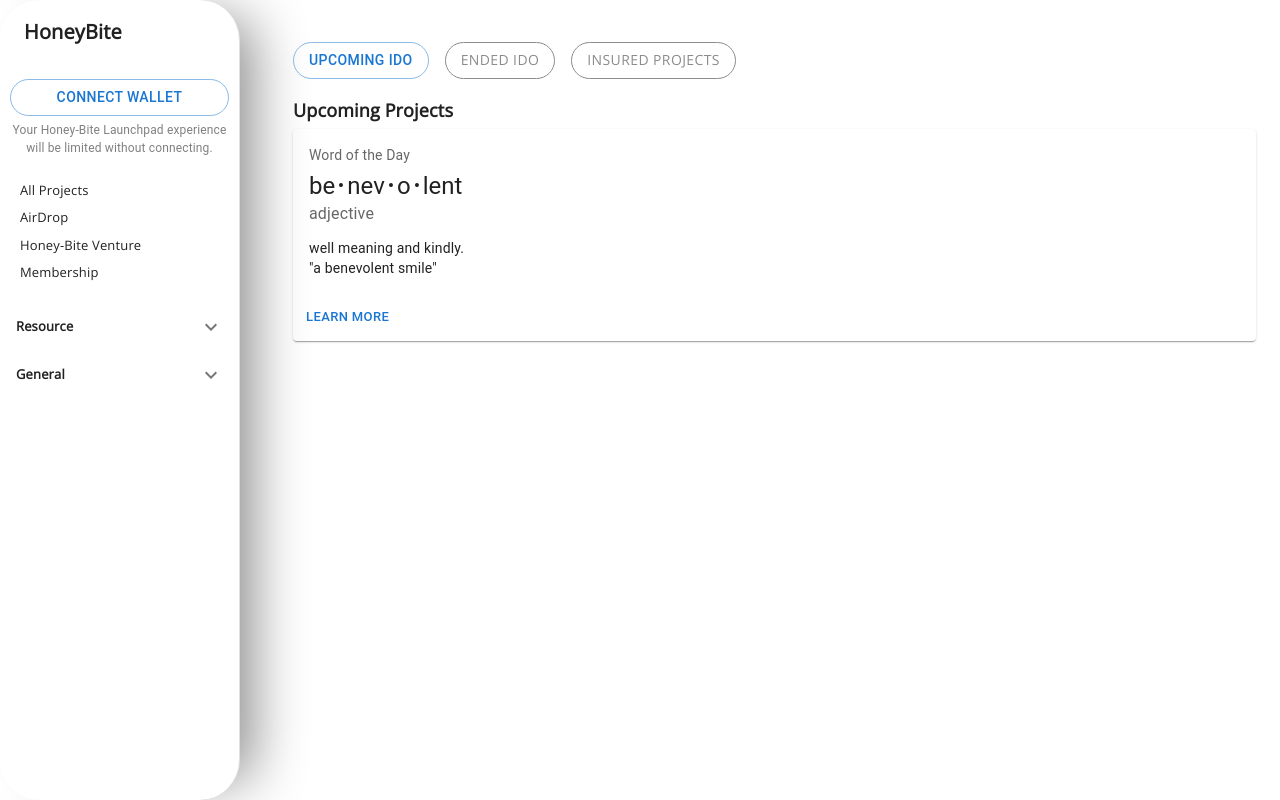
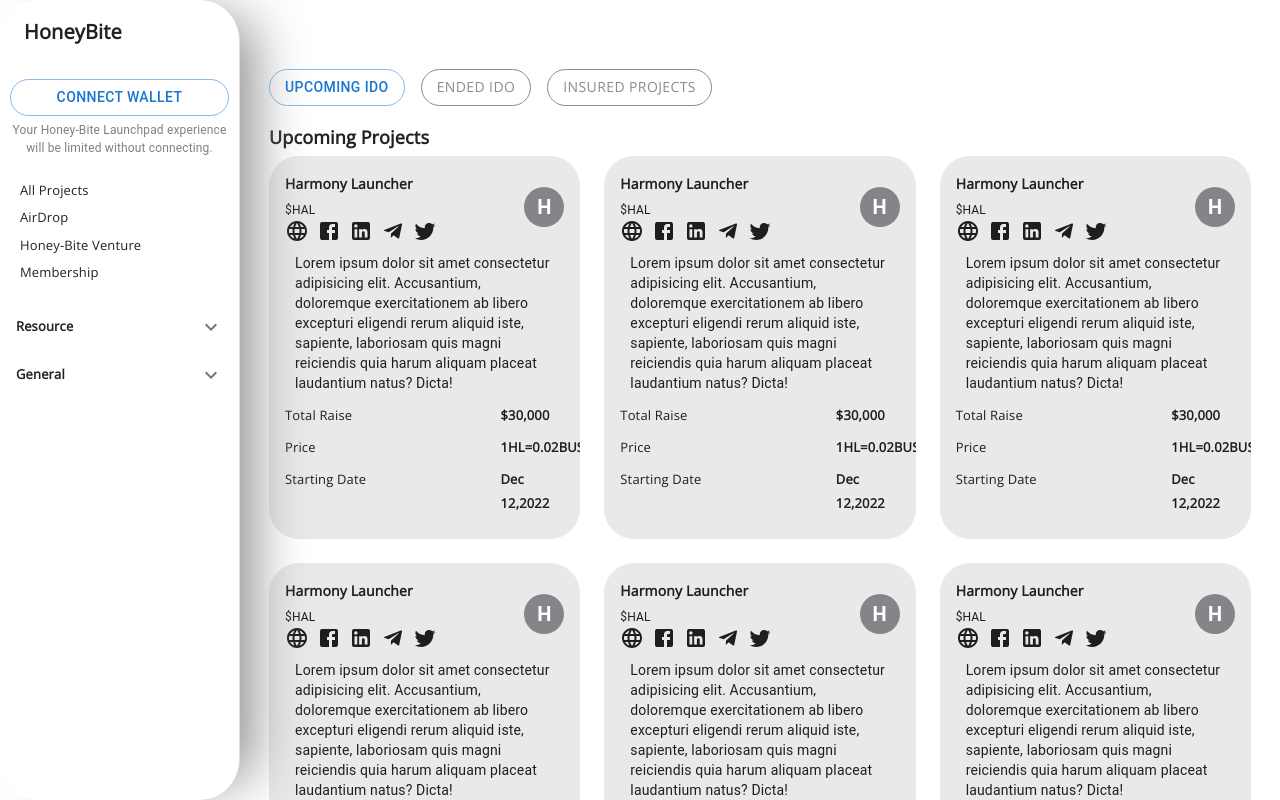
Before and after one commit to Gourab1312/HoneyBite, a React (Create React App) app in the folder client/: page / in a window 1280 px wide. Shown: the top 800 px of the page. Built offline with nearby package versions, Linux system fonts and the light colour scheme.

Commit message:
skeleton of card ready

```diff
--- a/client/src/components/card.js
+++ b/client/src/components/card.js
@@ -1,44 +1,74 @@
 import * as React from 'react';
-import Box from '@mui/material/Box';
+
 import Card from '@mui/material/Card';
-import CardActions from '@mui/material/CardActions';
+
 import CardContent from '@mui/material/CardContent';
-import Button from '@mui/material/Button';
+import FacebookIcon from '@mui/icons-material/Facebook';
+import LinkedInIcon from '@mui/icons-material/LinkedIn';
+import TwitterIcon from '@mui/icons-material/Twitter';
+import TelegramIcon from '@mui/icons-material/Telegram';
+import LanguageIcon from '@mui/icons-material/Language';
 import Typography from '@mui/material/Typography';
+import sxprop from './sxStyle';
+import { Avatar, Grid, Stack } from '@mui/material';
+import { ThemeProvider } from '@emotion/react';
+import customTheme from './dashStyle';
+import { createTheme } from '@mui/material';
 
-const bull = (
-    <Box
-        component="span"
-        sx={{ display: 'inline-block', mx: '2px', transform: 'scale(0.8)' }}
-    >
-        •
-    </Box>
-);
+
 
 
 const Cards = () => {
+    const theme = createTheme(customTheme)
     return (
-        <Card sx={{ minWidth: 275 }}>
-            <CardContent>
-                <Typography sx={{ fontSize: 14 }} color="text.secondary" gutterBottom>
-                    Word of the Day
-                </Typography>
-                <Typography variant="h5" component="div">
-                    be{bull}nev{bull}o{bull}lent
-                </Typography>
-                <Typography sx={{ mb: 1.5 }} color="text.secondary">
-                    adjective
-                </Typography>
-                <Typography variant="body2">
-                    well meaning and kindly.
-                    <br />
-                    {'"a benevolent smile"'}
-                </Typography>
-            </CardContent>
-            <CardActions>
-                <Button size="small">Learn More</Button>
-            </CardActions>
-        </Card>
+        <ThemeProvider theme={theme}>
+            <Card sx={sxprop.customcardsx}>
+                <CardContent>
+                    <Grid container spacing={1} sx={{alignItems:'center' , marginBottom:'10px'}}>
+                        <Grid item xs={10}><Typography variant='cardhrdtxt'>
+                            Harmony Launcher
+                        </Typography>
+                            <Stack direction={'column'}>
+                                <Typography variant='captionmod'>$HAL</Typography>
+                                <Stack direction={'row'} spacing={1}>
+                                    <LanguageIcon />
+                                    <FacebookIcon />
+                                    <LinkedInIcon />
+                                    <TelegramIcon />
+                                    <TwitterIcon />
+                                </Stack>
+                            </Stack>
+                        </Grid>
+                        <Grid item xs={2}><Typography variant='cardhrdtxt'>
+                            <Avatar sx={{ bgcolor: '#838588' }}>H</Avatar>
+                        </Typography></Grid>
+                    </Grid>
+                    <Typography variant="body2" sx={{ margin: '10px' }}>
+                        Lorem ipsum dolor sit amet consectetur adipisicing elit. Accusantium, doloremque exercitationem ab libero excepturi eligendi rerum aliquid iste, sapiente, laboriosam quis magni reiciendis quia harum aliquam placeat laudantium natus? Dicta!
+                    </Typography>
+                    <Grid container spacing={1}>
+                        <Grid item xs={9}><Typography variant='listfont'>
+                            Total Raise
+                        </Typography></Grid>
+                        <Grid item xs={3}><Typography variant='accordianhead'>
+                            $30,000
+                        </Typography></Grid>
+                        <Grid item xs={8} sm={9}><Typography variant='listfont'>
+                            Price
+                        </Typography></Grid>
+                        <Grid item xs={4} sm={3}><Typography variant='accordianhead'>
+                            1HL=0.02BUSD
+                        </Typography></Grid>
+                        <Grid item xs={9}><Typography variant='listfont'>
+                            Starting Date
+                        </Typography></Grid>
+                        <Grid item xs={3}><Typography variant='accordianhead'>
+                            Dec 12,2022
+                        </Typography></Grid>
+                    </Grid>
+                </CardContent>
+            </Card>
+        </ThemeProvider>
     );
 }
 
--- a/client/src/components/dashStyle.js
+++ b/client/src/components/dashStyle.js
@@ -31,6 +31,11 @@ const customTheme = {
             fontFamily: "Open Sans",
             fontSize: "18px",
             fontWeight: "600"
+        },
+        cardhrdtxt:{
+            fontFamily: "Open Sans",
+            fontSize: "14px",
+            fontWeight: "600"
         }
     },
     stack: {
--- a/client/src/components/dashboard.js
+++ b/client/src/components/dashboard.js
@@ -1,7 +1,6 @@
 import React, { useState } from 'react'
 import Box from '@mui/material/Box';
 import CssBaseline from '@mui/material/CssBaseline';
-import Divider from '@mui/material/Divider';
 import Drawer from '@mui/material/Drawer';
 import { ThemeProvider } from '@emotion/react';
 import Stack from '@mui/material/Stack';
@@ -11,7 +10,7 @@ import Typography from '@mui/material/Typography';
 import AppBar from '@mui/material/AppBar';
 import IconButton from '@mui/material/IconButton';
 import MenuIcon from '@mui/icons-material/Menu';
-import { createTheme } from '@mui/material';
+import { createTheme, Grid } from '@mui/material';
 import customTheme from './dashStyle';
 import sxprop from './sxStyle';
 import Accordion from '@mui/material/Accordion';
@@ -23,6 +22,7 @@ import Cards from './card';
 const drawerWidth = 300;
 
 const Dashboard = () => {
+
   const theme = createTheme(customTheme)
   const [mobileOpen, setMobileOpen] = useState(false);
   const handleDrawerToggle = () => {
@@ -106,11 +106,12 @@ const Dashboard = () => {
           sx={{
             display: { xs: 'block', sm: 'none' },
             '& .MuiDrawer-paper': { boxSizing: 'border-box', width: drawerWidth },
+            backgroundColor:'white'
           }}
         >
           <Toolbar>
             <IconButton
-              color="inherit"
+              color="black"
               aria-label="open drawer"
               edge="start"
               onClick={handleDrawerToggle}
@@ -118,9 +119,7 @@ const Dashboard = () => {
             >
               <MenuIcon />
             </IconButton>
-            <Typography variant="h6" noWrap component="div">
-              Responsive drawer
-            </Typography>
+            <Typography variant='logosame'>HoneyBite</Typography>
           </Toolbar>
         </AppBar>
         <Box
@@ -153,7 +152,7 @@ const Dashboard = () => {
         </Box>
         <Box
           component="main"
-          sx={{ flexGrow: 1, p: 3, width: { sm: `calc(100% - ${drawerWidth}px)` } , marginLeft:'29px'}}
+          sx={{ flexGrow: 1, p: 3, width: { sm: `calc(100% - ${drawerWidth}px)` }, marginLeft: '29px' ,margin :{xs: '0 5px'}}}
         >
           <Stack direction="row" spacing={2} sx={sxprop.buttongrpsx}>
             <Button variant='outlined' sx={sxprop.buttonsx}>Upcoming IDO</Button>
@@ -164,7 +163,16 @@ const Dashboard = () => {
           <Box sx={sxprop.headingboxsx}>
             <Typography variant='headingcon'>Upcoming Projects</Typography>
           </Box>
-         <Cards/>
+          <Grid container spacing={3}>
+            {
+              [1, 2, 3, 4, 5, 6, 7, 8, 9].map((key) => {
+                return <Grid item xs={12} sm={4} key={key}>
+                  <Cards />
+                </Grid>
+              })
+            }
+
+          </Grid>
 
         </Box>
       </Box>
--- a/client/src/components/sxStyle.js
+++ b/client/src/components/sxStyle.js
@@ -35,7 +35,15 @@ const sxprop = {
         margin:'5px 0'
     },
     buttongrpsx:{
-        margin:'18px 0'
+        margin:'18px 0',
+        marginTop:{xs: '45px'}
+    },
+
+    customcardsx:{
+        minWidth: 275,
+        borderRadius:'30px',
+        backgroundColor:'#e9e9e9',
+        boxShadow:0
     }
 }
 
```
Lines whose indentation alone changed are shown as unchanged.
